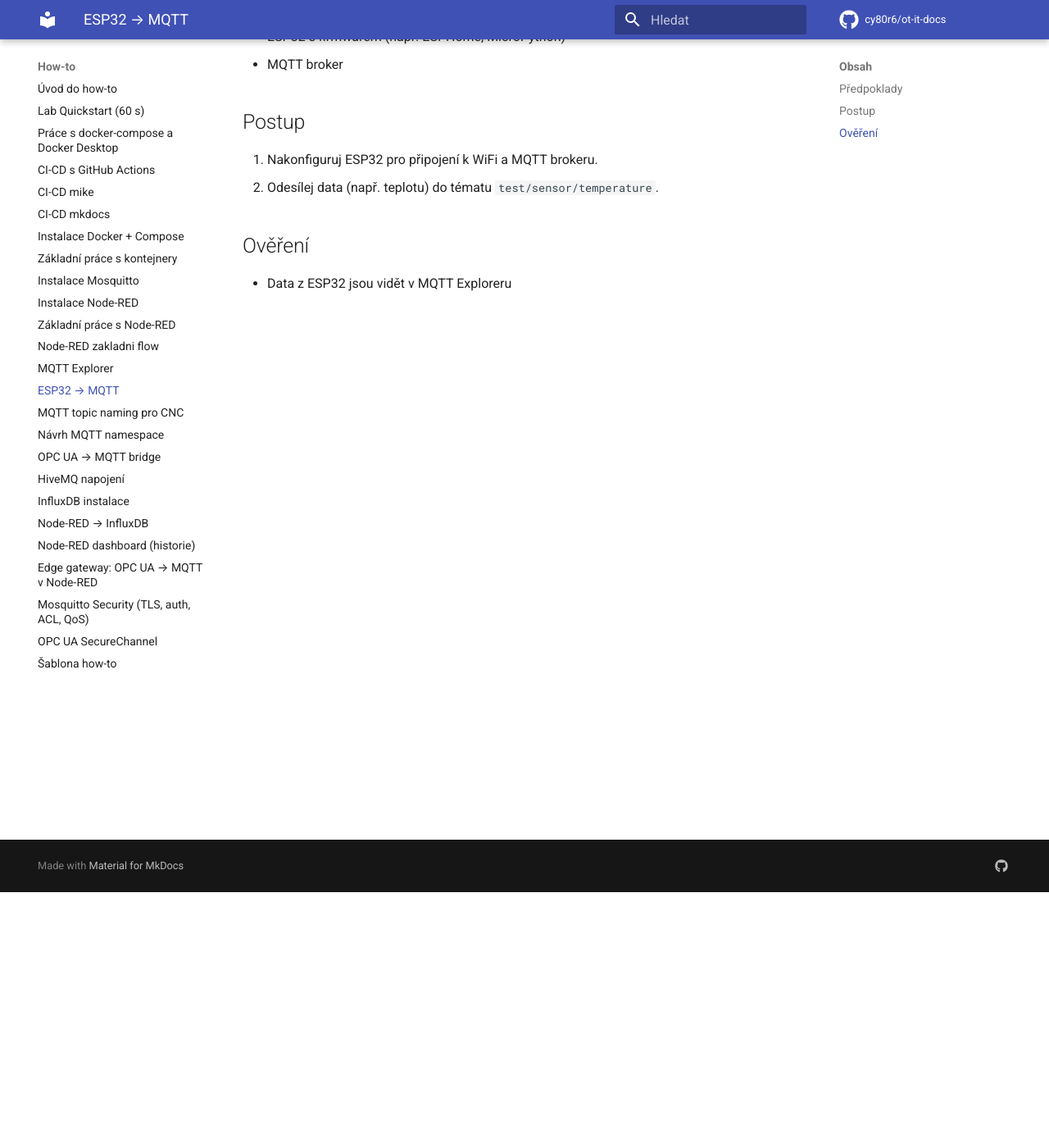
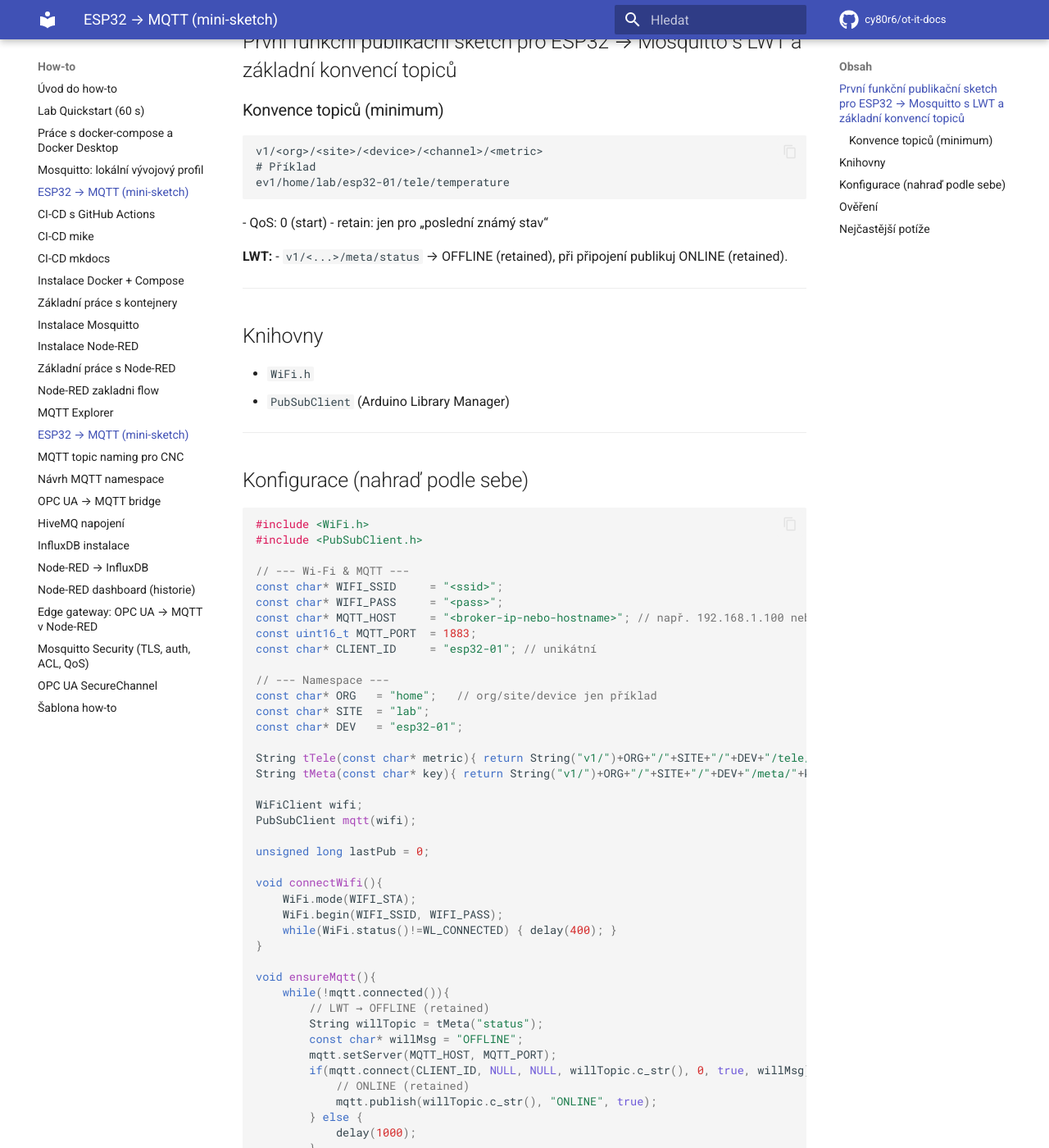
Before and after one commit to Cy80r6/ot-it-docs, an MkDocs documentation site: the page built from docs/how-to/esp32-mqtt.md, in a window 1280 px wide and 1400 px high, scrolled down 312 px. Shown: the whole window at 82% size. Built offline with MkDocs 1.6.1 and Material for MkDocs 9.7.7, drawn with Linux system fonts in a browser that asks for light colours; comment, search, counter and statistics services are not loaded; the version menu is left out; some of the changed text lies outside the part shown.

Commit message:
esp32_how-to

````diff
--- a/docs/how-to/esp32-mqtt.md
+++ b/docs/how-to/esp32-mqtt.md
@@ -1,3 +1,114 @@
+# How-to — ESP32 → MQTT (mini-sketch)
+
+**Status:** stable
+**Slug:** how-to/esp32-mqtt
+
+---
+
+## První funkční publikační sketch pro ESP32 → Mosquitto s LWT a základní konvencí topiců
+
+### Konvence topiců (minimum)
+```
+v1/<org>/<site>/<device>/<channel>/<metric>
+# Příklad
+ev1/home/lab/esp32-01/tele/temperature
+```
+- QoS: 0 (start)
+- retain: jen pro „poslední známý stav“
+
+**LWT:**
+- `v1/<...>/meta/status` → OFFLINE (retained), při připojení publikuj ONLINE (retained).
+
+---
+
+## Knihovny
+- `WiFi.h`
+- `PubSubClient` (Arduino Library Manager)
+
+---
+
+## Konfigurace (nahraď podle sebe)
+```cpp
+#include <WiFi.h>
+#include <PubSubClient.h>
+
+// --- Wi‑Fi & MQTT ---
+const char* WIFI_SSID     = "<ssid>";
+const char* WIFI_PASS     = "<pass>";
+const char* MQTT_HOST     = "<broker-ip-nebo-hostname>"; // např. 192.168.1.100 nebo "raspberrypi"
+const uint16_t MQTT_PORT  = 1883;
+const char* CLIENT_ID     = "esp32-01"; // unikátní
+
+// --- Namespace ---
+const char* ORG   = "home";   // org/site/device jen příklad
+const char* SITE  = "lab";
+const char* DEV   = "esp32-01";
+
+String tTele(const char* metric){ return String("v1/")+ORG+"/"+SITE+"/"+DEV+"/tele/"+metric; }
+String tMeta(const char* key){ return String("v1/")+ORG+"/"+SITE+"/"+DEV+"/meta/"+key; }
+
+WiFiClient wifi;
+PubSubClient mqtt(wifi);
+
+unsigned long lastPub = 0;
+
+void connectWifi(){
+	WiFi.mode(WIFI_STA);
+	WiFi.begin(WIFI_SSID, WIFI_PASS);
+	while(WiFi.status()!=WL_CONNECTED) { delay(400); }
+}
+
+void ensureMqtt(){
+	while(!mqtt.connected()){
+		// LWT → OFFLINE (retained)
+		String willTopic = tMeta("status");
+		const char* willMsg = "OFFLINE";
+		mqtt.setServer(MQTT_HOST, MQTT_PORT);
+		if(mqtt.connect(CLIENT_ID, NULL, NULL, willTopic.c_str(), 0, true, willMsg)){
+			// ONLINE (retained)
+			mqtt.publish(willTopic.c_str(), "ONLINE", true);
+		} else {
+			delay(1000);
+		}
+	}
+}
+
+void setup(){
+	connectWifi();
+	mqtt.setKeepAlive(60);
+	ensureMqtt();
+}
+
+void loop(){
+	if(WiFi.status()!=WL_CONNECTED) connectWifi();
+	if(!mqtt.connected()) ensureMqtt();
+	mqtt.loop();
+
+	unsigned long now = millis();
+	if(now - lastPub > 5000){
+		lastPub = now;
+		// Dummy „teplota“ (nahraď reálným čidlem)
+		float value = 20.0 + (now % 1000)/100.0;
+		char buf[32];
+		dtostrf(value, 0, 2, buf);
+		String topic = tTele("temperature");
+		mqtt.publish(topic.c_str(), buf, false); // QoS 0, retain false
+	}
+}
+```
+
+---
+
+## Ověření
+- MQTT Explorer: subscribe na `v1/#` nebo přesně na `v1/home/lab/esp32-01/tele/temperature`.
+- Po resetu ESP32: na .../meta/status uvidíš ONLINE; po odpojení (kill Wi‑Fi / vypni ESP) se objeví OFFLINE (retained).
+
+---
+
+## Nejčastější potíže
+- Špatná IP/hostname brokera → ESP32 nikdy connected().
+- Duplikované CLIENT_ID → broker dropne jedno z připojení.
+- Nestabilní Wi‑Fi → prodluž keepalive v Mosquittu i v klientovi.
 # How-to: ESP32 → MQTT
 
 Návod na odesílání dat ze senzoru ESP32 do MQTT brokeru.
--- a/mkdocs.yml
+++ b/mkdocs.yml
@@ -58,6 +58,8 @@
     - "Úvod do how-to": how-to/how-to.md
     - "Lab Quickstart (60 s)": how-to/lab-quickstart-60s.md
     - "Práce s docker-compose a Docker Desktop": how-to/prace-s-docker-compose.md
+    - "Mosquitto: lokální vývojový profil": how-to/mosquitto-lokalni-profil.md
+    - "ESP32 → MQTT (mini-sketch)": how-to/esp32-mqtt.md
     - "CI-CD s GitHub Actions": how-to/ci-cd-github-actions.md
     - "CI-CD mike": how-to/ci-cd-mike.md
     - "CI-CD mkdocs": how-to/ci-cd-mkdocs-pages.md
````
Also changed, not shown: docs/how-to/mosquitto-lokalni-profil.md (added, +133 -0 lines), docs/projects/sprint-1-lokalni-mqtt-tok.md (+19 -0 lines), 1 other file.
